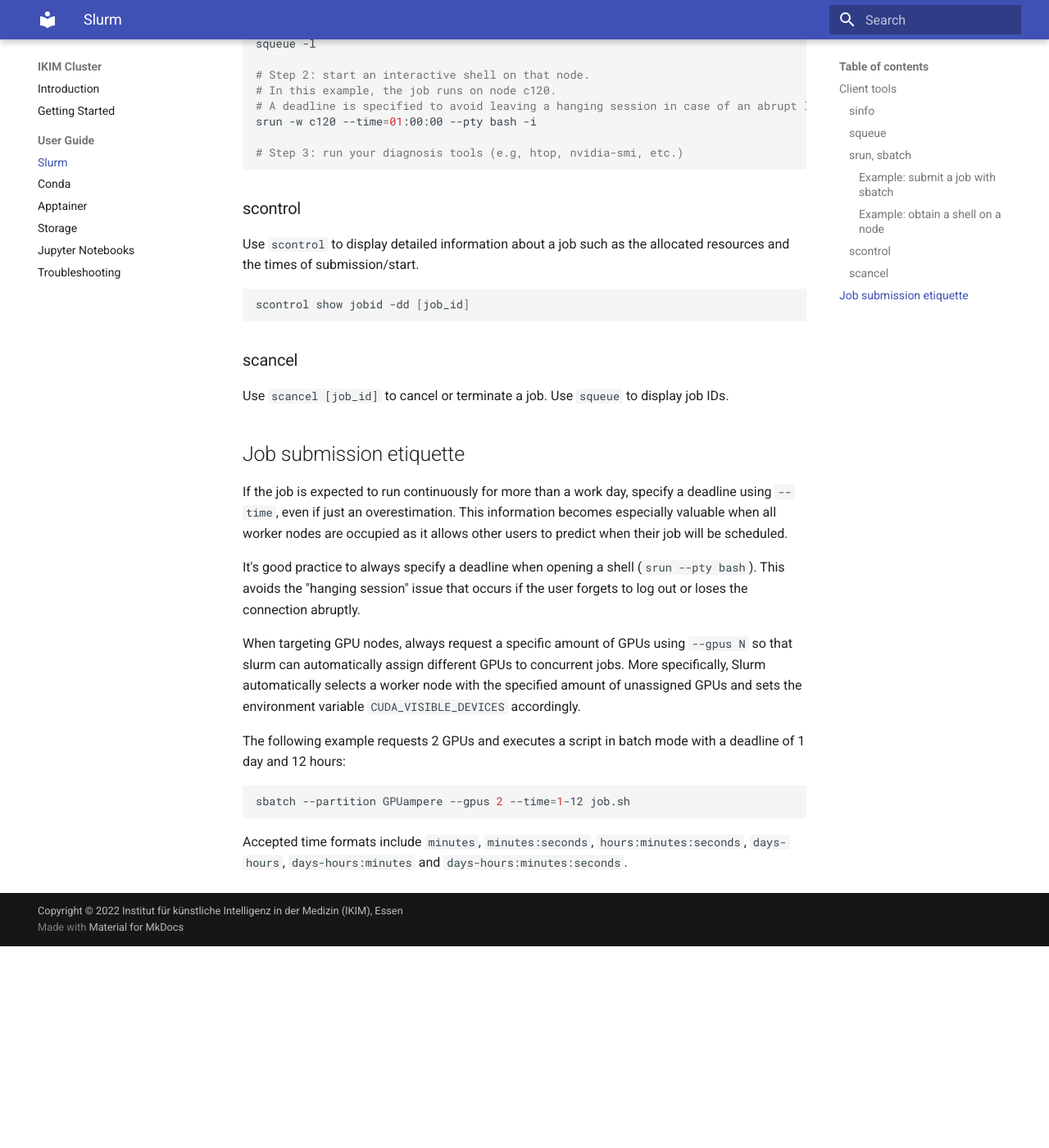
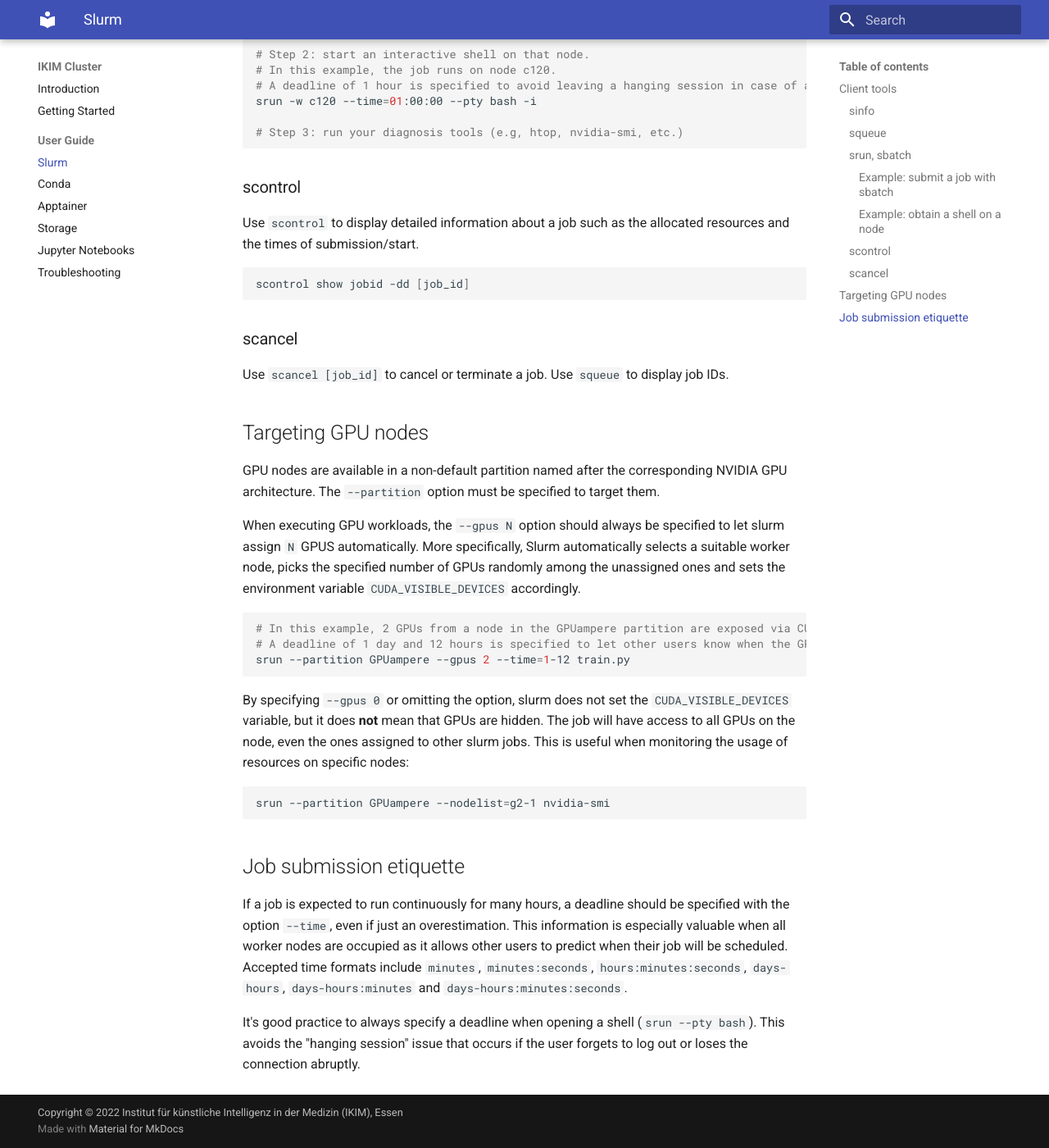
Before and after one commit to IKIM-Essen/ClusterDocs, an MkDocs documentation site: the page built from docs/slurm.md, in a window 1280 px wide and 1400 px high, scrolled down 1828 px. Shown: the whole window at 82% size. Built offline with MkDocs 1.6.1 and Material for MkDocs 9.7.7, drawn with Linux system fonts in a browser that asks for light colours; before the commit the page ends 2982 px from its top, so only the background shows below that; some of the changed text lies outside the part shown.

Commit message:
Add instructions for GPUs with apptainer and slurm (#17)

````diff
--- a/docs/slurm.md
+++ b/docs/slurm.md
@@ -77,7 +77,7 @@
 
 # Step 2: start an interactive shell on that node.
 # In this example, the job runs on node c120.
-# A deadline is specified to avoid leaving a hanging session in case of an abrupt loss of connection.
+# A deadline of 1 hour is specified to avoid leaving a hanging session in case of an abrupt loss of connection.
 srun -w c120 --time=01:00:00 --pty bash -i
 
 # Step 3: run your diagnosis tools (e.g, htop, nvidia-smi, etc.)
@@ -95,21 +95,29 @@
 
 Use `scancel [job_id]` to cancel or terminate a job. Use `squeue` to display job IDs.
 
+## Targeting GPU nodes
+
+GPU nodes are available in a non-default partition named after the corresponding NVIDIA GPU architecture. The `--partition` option must be specified to target them.
+
+When executing GPU workloads, the `--gpus N` option should always be specified to let slurm assign `N` GPUS automatically. More specifically, Slurm automatically selects a suitable worker node, picks the specified number of GPUs randomly among the unassigned ones and sets the environment variable `CUDA_VISIBLE_DEVICES` accordingly.
+
+```sh
+# In this example, 2 GPUs from a node in the GPUampere partition are exposed via CUDA_VISIBLE_DEVICES.
+# A deadline of 1 day and 12 hours is specified to let other users know when the GPUs will be available again.
+srun --partition GPUampere --gpus 2 --time=1-12 train.py
+```
+
+By specifying `--gpus 0` or omitting the option, slurm does not set the `CUDA_VISIBLE_DEVICES` variable, but it does **not** mean that GPUs are hidden. The job will have access to all GPUs on the node, even the ones assigned to other slurm jobs. This is useful when monitoring the usage of resources on specific nodes:
+
+```sh
+srun --partition GPUampere --nodelist=g2-1 nvidia-smi
+```
+
 ## Job submission etiquette
 
-If the job is expected to run continuously for more than a work day, specify a deadline using `--time`, even if just an overestimation. This information becomes especially valuable when all worker nodes are occupied as it allows other users to predict when their job will be scheduled.
+If a job is expected to run continuously for many hours, a deadline should be specified with the option `--time`, even if just an overestimation. This information is especially valuable when all worker nodes are occupied as it allows other users to predict when their job will be scheduled. Accepted time formats include `minutes`, `minutes:seconds`, `hours:minutes:seconds`, `days-hours`, `days-hours:minutes` and `days-hours:minutes:seconds`.
 
 It's good practice to always specify a deadline when opening a shell (`srun --pty bash`). This avoids the "hanging session" issue that occurs if the user forgets to log out or loses the connection abruptly.
-
-When targeting GPU nodes, always request a specific amount of GPUs using `--gpus N` so that slurm can automatically assign different GPUs to concurrent jobs. More specifically, Slurm automatically selects a worker node with the specified amount of unassigned GPUs and sets the environment variable `CUDA_VISIBLE_DEVICES` accordingly.
-
-The following example requests 2 GPUs and executes a script in batch mode with a deadline of 1 day and 12 hours:
-
-```sh
-sbatch --partition GPUampere --gpus 2 --time=1-12 job.sh
-```
-
-Accepted time formats include `minutes`, `minutes:seconds`, `hours:minutes:seconds`, `days-hours`, `days-hours:minutes` and `days-hours:minutes:seconds`.
 
 [slurm-homepage]: https://slurm.schedmd.com
 [slurm-quickstart]: https://slurm.schedmd.com/quickstart.html
````
Also changed, not shown: other parts of docs/slurm.md (+1 -1 lines), docs/apptainer.md (+10 -0 lines).
